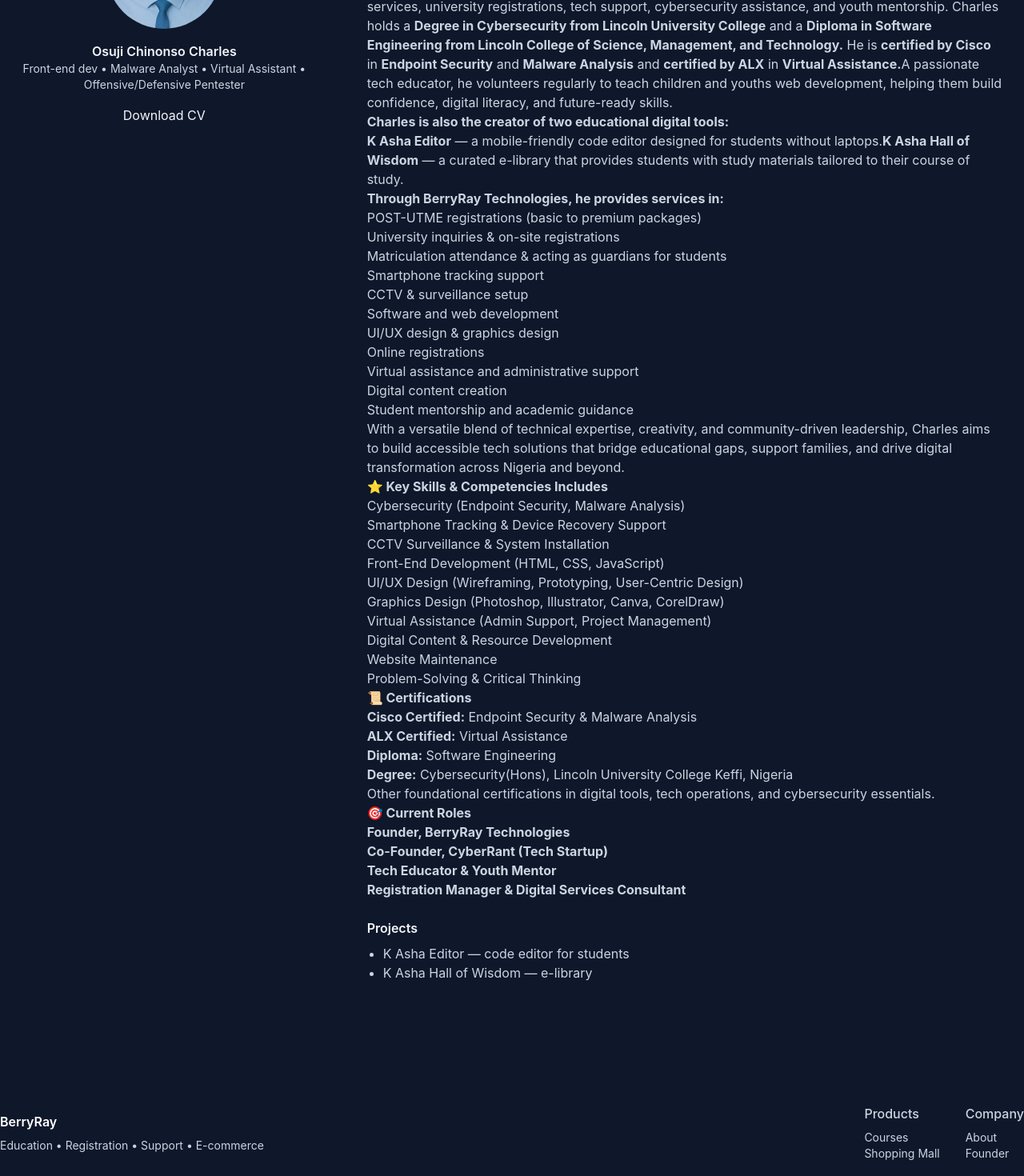
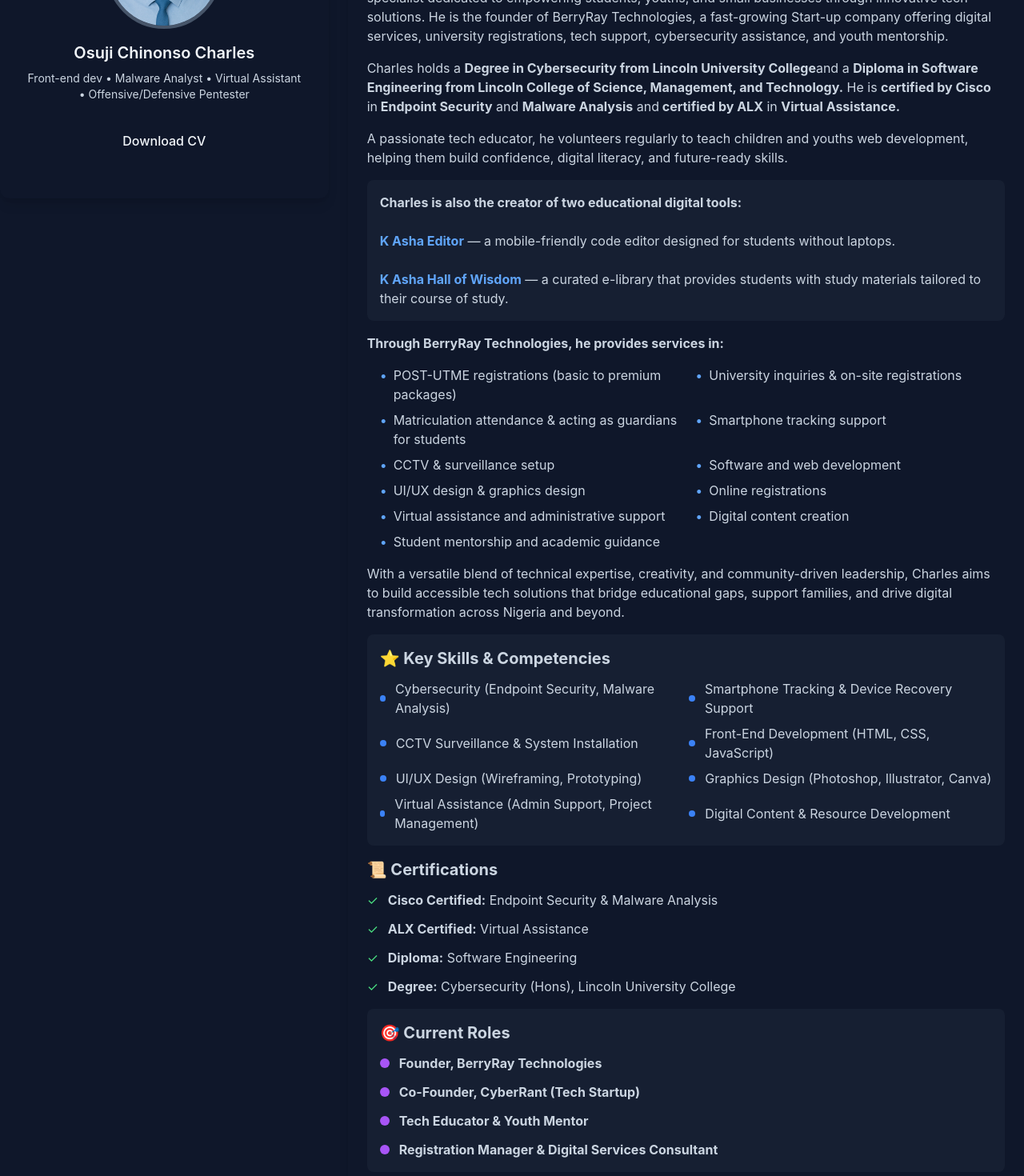
Before and after one commit to berryray-tech/Berry-Ray, a React (Vite) app in the folder client/: page /portfolio in a window 1280 px wide. Shown: the part 260-1730 px from the top of the page at 80% size. Built offline with nearby package versions, Linux system fonts and the light colour scheme.

Commit message:
fix cv download path and image

```diff
--- a/client/src/pages/Portfolio.jsx
+++ b/client/src/pages/Portfolio.jsx
@@ -2,106 +2,276 @@
 
 export default function Portfolio() {
   return (
-    <section className="container py-12">
+    <section className="container py-12 px-4 md:px-0 mx-auto">
       <div className="grid md:grid-cols-3 gap-6 items-start">
-        <div className="glass p-6 text-center">
-          <div className="w-36 h-36 mx-auto rounded-full bg-slate-700 overflow-hidden">
-            {/* placeholder, replace with your image path */}
-            <img src="/src/assets/profile.jpg/IMG.jpg" alt="profile" className="w-full h-full object-cover" />
+        {/* Profile Card */}
+        <div className="glass p-6 text-center rounded-xl shadow-lg">
+          <div className="w-36 h-36 mx-auto rounded-full bg-slate-700 overflow-hidden border-4 border-slate-600">
+            {/* Updated Image Path */}
+            <img
+              src="/images/IMG.jpg"
+              alt="Osuji Chinonso Charles"
+              className="w-full h-full object-cover"
+              onError={(e) => {
+                e.target.onerror = null;
+                e.target.src = "https://via.placeholder.com/400x400/374151/ffffff?text=Profile+Image";
+              }}
+            />
           </div>
-          <h3 className="mt-4 font-semibold">Osuji Chinonso Charles</h3>
-          <p className="text-sm text-slate-300">Front-end dev • Malware Analyst • Virtual Assistant • Offensive/Defensive Pentester</p>
-          <a href="/public/Osuji Chinonso Charles cv.pdf" className="btn-accent inline-block mt-4">Download CV</a>
+          <h3 className="mt-4 font-semibold text-xl">Osuji Chinonso Charles</h3>
+          <p className="text-sm text-slate-300 mt-2 px-2">
+            Front-end dev • Malware Analyst • Virtual Assistant • Offensive/Defensive Pentester
+          </p>
+
+          {/* Fixed CV Download Link */}
+          <a
+            href="/Osuji_Chinonso_Charles_CV.pdf"
+            download="Osuji_Chinonso_Charles_CV.pdf"
+            className="btn-accent inline-block mt-6 px-8 py-3 rounded-lg font-medium hover:bg-blue-600 transition-all duration-300"
+          >
+            Download CV
+          </a>
+
+          {/* Social Links (Optional) */}
+          <div className="mt-6 flex justify-center space-x-4">
+            <a href="#" className="text-slate-400 hover:text-white">
+              <i className="fab fa-linkedin text-xl"></i>
+            </a>
+            <a href="#" className="text-slate-400 hover:text-white">
+              <i className="fab fa-github text-xl"></i>
+            </a>
+            <a href="#" className="text-slate-400 hover:text-white">
+              <i className="fab fa-twitter text-xl"></i>
+            </a>
+          </div>
         </div>
 
-        <div className="md:col-span-2 glass p-6">
-          <h3 className="font-semibold">Bio</h3>
-          <p className="text-slate-300 mt-2"><strong>Osuji Chinonso Charles</strong> is a multi-skilled technology professional, digital creator, and cybersecurity specialist dedicated to empowering students, youths, and small businesses through innovative tech solutions. He is the founder of BerryRay Technologies, a fast-growing Start-up company offering digital services, university registrations, tech support, cybersecurity assistance, and youth mentorship.
+        {/* Bio Section */}
+        <div className="md:col-span-2 glass p-6 rounded-xl shadow-lg">
+          <h3 className="font-semibold text-2xl mb-6 pb-3 border-b border-slate-700">Bio</h3>
+          <div className="text-slate-300 space-y-4">
+            <p>
+              <strong>Osuji Chinonso Charles</strong> is a multi-skilled technology professional,
+              digital creator, and cybersecurity specialist dedicated to empowering students,
+              youths, and small businesses through innovative tech solutions. He is the founder
+              of BerryRay Technologies, a fast-growing Start-up company offering digital services,
+              university registrations, tech support, cybersecurity assistance, and youth mentorship.
+            </p>
 
-Charles holds a <strong>Degree in Cybersecurity from Lincoln University College</strong> and a <strong>Diploma in Software Engineering from Lincoln College of Science, Management, and Technology.</strong> He is <strong>certified by Cisco</strong> in <strong>Endpoint Security</strong> and <strong>Malware Analysis</strong> and <strong>certified by ALX</strong> in <strong>Virtual Assistance.</strong>
+            <p>
+              Charles holds a <strong>Degree in Cybersecurity from Lincoln University College</strong>
+              and a <strong>Diploma in Software Engineering from Lincoln College of Science,
+              Management, and Technology.</strong> He is <strong>certified by Cisco</strong> in
+              <strong> Endpoint Security</strong> and <strong>Malware Analysis</strong> and
+              <strong> certified by ALX</strong> in <strong>Virtual Assistance.</strong>
+            </p>
 
-A passionate tech educator, he volunteers regularly to teach children and youths web development, helping them build confidence, digital literacy, and future-ready skills.<br></br>
+            <p>
+              A passionate tech educator, he volunteers regularly to teach children and youths
+              web development, helping them build confidence, digital literacy, and future-ready skills.
+            </p>
 
-<strong>Charles is also the creator of two educational digital tools:</strong><br></br>
+            <div className="bg-slate-800/50 p-4 rounded-lg my-4">
+              <strong>Charles is also the creator of two educational digital tools:</strong><br/><br/>
 
-<strong>K Asha Editor</strong> — a mobile-friendly code editor designed for students without laptops.
+              <strong className="text-blue-400">K Asha Editor</strong> — a mobile-friendly code editor
+              designed for students without laptops.<br/><br/>
 
-<strong>K Asha Hall of Wisdom</strong> — a curated e-library that provides students with study materials tailored to their course of study.<br></br>
+              <strong className="text-blue-400">K Asha Hall of Wisdom</strong> — a curated e-library
+              that provides students with study materials tailored to their course of study.
+            </div>
 
-<strong>Through BerryRay Technologies, he provides services in:</strong><br></br>
+            <p>
+              <strong>Through BerryRay Technologies, he provides services in:</strong>
+            </p>
 
-POST-UTME registrations (basic to premium packages)<br></br>
+            <div className="grid grid-cols-1 md:grid-cols-2 gap-2 ml-4 my-4">
+              <div className="flex items-start">
+                <span className="text-blue-400 mr-2">•</span>
+                <span>POST-UTME registrations (basic to premium packages)</span>
+              </div>
+              <div className="flex items-start">
+                <span className="text-blue-400 mr-2">•</span>
+                <span>University inquiries & on-site registrations</span>
+              </div>
+              <div className="flex items-start">
+                <span className="text-blue-400 mr-2">•</span>
+                <span>Matriculation attendance & acting as guardians for students</span>
+              </div>
+              <div className="flex items-start">
+                <span className="text-blue-400 mr-2">•</span>
+                <span>Smartphone tracking support</span>
+              </div>
+              <div className="flex items-start">
+                <span className="text-blue-400 mr-2">•</span>
+                <span>CCTV & surveillance setup</span>
+              </div>
+              <div className="flex items-start">
+                <span className="text-blue-400 mr-2">•</span>
+                <span>Software and web development</span>
+              </div>
+              <div className="flex items-start">
+                <span className="text-blue-400 mr-2">•</span>
+                <span>UI/UX design & graphics design</span>
+              </div>
+              <div className="flex items-start">
+                <span className="text-blue-400 mr-2">•</span>
+                <span>Online registrations</span>
+              </div>
+              <div className="flex items-start">
+                <span className="text-blue-400 mr-2">•</span>
+                <span>Virtual assistance and administrative support</span>
+              </div>
+              <div className="flex items-start">
+                <span className="text-blue-400 mr-2">•</span>
+                <span>Digital content creation</span>
+              </div>
+              <div className="flex items-start">
+                <span className="text-blue-400 mr-2">•</span>
+                <span>Student mentorship and academic guidance</span>
+              </div>
+            </div>
 
-University inquiries & on-site registrations<br></br>
+            <p>
+              With a versatile blend of technical expertise, creativity, and community-driven
+              leadership, Charles aims to build accessible tech solutions that bridge educational
+              gaps, support families, and drive digital transformation across Nigeria and beyond.
+            </p>
 
-Matriculation attendance & acting as guardians for students<br></br>
+            <div className="bg-slate-800/50 p-4 rounded-lg my-4">
+              <strong className="text-xl">⭐ Key Skills & Competencies</strong>
+              <div className="grid grid-cols-1 md:grid-cols-2 gap-2 mt-3">
+                <div className="flex items-center">
+                  <span className="w-2 h-2 bg-blue-500 rounded-full mr-3"></span>
+                  <span>Cybersecurity (Endpoint Security, Malware Analysis)</span>
+                </div>
+                <div className="flex items-center">
+                  <span className="w-2 h-2 bg-blue-500 rounded-full mr-3"></span>
+                  <span>Smartphone Tracking & Device Recovery Support</span>
+                </div>
+                <div className="flex items-center">
+                  <span className="w-2 h-2 bg-blue-500 rounded-full mr-3"></span>
+                  <span>CCTV Surveillance & System Installation</span>
+                </div>
+                <div className="flex items-center">
+                  <span className="w-2 h-2 bg-blue-500 rounded-full mr-3"></span>
+                  <span>Front-End Development (HTML, CSS, JavaScript)</span>
+                </div>
+                <div className="flex items-center">
+                  <span className="w-2 h-2 bg-blue-500 rounded-full mr-3"></span>
+                  <span>UI/UX Design (Wireframing, Prototyping)</span>
+                </div>
+                <div className="flex items-center">
+                  <span className="w-2 h-2 bg-blue-500 rounded-full mr-3"></span>
+                  <span>Graphics Design (Photoshop, Illustrator, Canva)</span>
+                </div>
+                <div className="flex items-center">
+                  <span className="w-2 h-2 bg-blue-500 rounded-full mr-3"></span>
+                  <span>Virtual Assistance (Admin Support, Project Management)</span>
+                </div>
+                <div className="flex items-center">
+                  <span className="w-2 h-2 bg-blue-500 rounded-full mr-3"></span>
+                  <span>Digital Content & Resource Development</span>
+                </div>
+              </div>
+            </div>
 
-Smartphone tracking support<br></br>
+            <div className="my-6">
+              <strong className="text-xl">📜 Certifications</strong>
+              <div className="space-y-3 mt-3">
+                <div className="flex items-start">
+                  <span className="text-green-400 mr-3">✓</span>
+                  <span><strong>Cisco Certified:</strong> Endpoint Security & Malware Analysis</span>
+                </div>
+                <div className="flex items-start">
+                  <span className="text-green-400 mr-3">✓</span>
+                  <span><strong>ALX Certified:</strong> Virtual Assistance</span>
+                </div>
+                <div className="flex items-start">
+                  <span className="text-green-400 mr-3">✓</span>
+                  <span><strong>Diploma:</strong> Software Engineering</span>
+                </div>
+                <div className="flex items-start">
+                  <span className="text-green-400 mr-3">✓</span>
+                  <span><strong>Degree:</strong> Cybersecurity (Hons), Lincoln University College</span>
+                </div>
+              </div>
+            </div>
 
-CCTV & surveillance setup<br></br>
+            <div className="bg-slate-800/50 p-4 rounded-lg">
+              <strong className="text-xl">🎯 Current Roles</strong>
+              <div className="space-y-3 mt-3">
+                <div className="flex items-center">
+                  <span className="w-3 h-3 bg-purple-500 rounded-full mr-3"></span>
+                  <span><strong>Founder, BerryRay Technologies</strong></span>
+                </div>
+                <div className="flex items-center">
+                  <span className="w-3 h-3 bg-purple-500 rounded-full mr-3"></span>
+                  <span><strong>Co-Founder, CyberRant (Tech Startup)</strong></span>
+                </div>
+                <div className="flex items-center">
+                  <span className="w-3 h-3 bg-purple-500 rounded-full mr-3"></span>
+                  <span><strong>Tech Educator & Youth Mentor</strong></span>
+                </div>
+                <div className="flex items-center">
+                  <span className="w-3 h-3 bg-purple-500 rounded-full mr-3"></span>
+                  <span><strong>Registration Manager & Digital Services Consultant</strong></span>
+                </div>
+              </div>
+            </div>
+          </div>
 
-Software and web development<br></br>
+          {/* Projects Section */}
+          <h4 className="mt-8 font-semibold text-xl mb-4 pb-3 border-b border-slate-700">Projects</h4>
+          <div className="grid grid-cols-1 md:grid-cols-2 gap-6">
+            <div className="bg-slate-800/50 p-5 rounded-lg hover:bg-slate-800 transition-all duration-300">
+              <h5 className="font-semibold text-lg text-blue-400 mb-2">K Asha Editor</h5>
+              <p className="text-slate-300 text-sm">
+                A mobile-friendly code editor designed specifically for students without laptops,
+                enabling them to practice coding on their smartphones.
+              </p>
+              <div className="mt-4 flex flex-wrap gap-2">
+                <span className="px-3 py-1 bg-slate-700 rounded-full text-xs">HTML/CSS</span>
+                <span className="px-3 py-1 bg-slate-700 rounded-full text-xs">JavaScript</span>
+                <span className="px-3 py-1 bg-slate-700 rounded-full text-xs">Mobile-first</span>
+              </div>
+            </div>
+            <div className="bg-slate-800/50 p-5 rounded-lg hover:bg-slate-800 transition-all duration-300">
+              <h5 className="font-semibold text-lg text-blue-400 mb-2">K Asha Hall of Wisdom</h5>
+              <p className="text-slate-300 text-sm">
+                A curated e-library platform that provides students with study materials
+                and resources tailored to their specific courses of study.
+              </p>
+              <div className="mt-4 flex flex-wrap gap-2">
+                <span className="px-3 py-1 bg-slate-700 rounded-full text-xs">E-Library</span>
+                <span className="px-3 py-1 bg-slate-700 rounded-full text-xs">Education</span>
+                <span className="px-3 py-1 bg-slate-700 rounded-full text-xs">Resource Management</span>
+              </div>
+            </div>
+          </div>
 
-UI/UX design & graphics design<br></br>
-
-Online registrations<br></br>
-
-Virtual assistance and administrative support<br></br>
-
-Digital content creation<br></br>
-
-Student mentorship and academic guidance<br></br>
-
-With a versatile blend of technical expertise, creativity, and community-driven leadership, Charles aims to build accessible tech solutions that bridge educational gaps, support families, and drive digital transformation across Nigeria and beyond.<br></br>
-
-<strong>⭐ Key Skills & Competencies Includes</strong><br></br>
-
-Cybersecurity (Endpoint Security, Malware Analysis)<br></br>
-
-Smartphone Tracking & Device Recovery Support<br></br>
-
-CCTV Surveillance & System Installation<br></br>
-
-Front-End Development (HTML, CSS, JavaScript)<br></br>
-
-UI/UX Design (Wireframing, Prototyping, User-Centric Design)<br></br>
-
-Graphics Design (Photoshop, Illustrator, Canva, CorelDraw)<br></br>
-
-Virtual Assistance (Admin Support, Project Management)<br></br>
-
-Digital Content & Resource Development<br></br>
-
-Website Maintenance<br></br>
-
-Problem-Solving & Critical Thinking<br></br>
-
-<strong>📜 Certifications</strong><br></br>
-
-<strong>Cisco Certified:</strong> Endpoint Security & Malware Analysis<br></br>
-
-<strong>ALX Certified:</strong> Virtual Assistance<br></br>
-
-<strong>Diploma:</strong> Software Engineering<br></br>
-
-<strong>Degree:</strong> Cybersecurity(Hons), Lincoln University College Keffi, Nigeria<br></br>
-
-Other foundational certifications in digital tools, tech operations, and cybersecurity essentials.<br></br>
-
-<strong>🎯 Current Roles</strong><br></br>
-
-<strong>Founder, BerryRay Technologies</strong><br></br>
-
-<strong>Co-Founder, CyberRant (Tech Startup)</strong><br></br>
-
-<strong>Tech Educator & Youth Mentor</strong><br></br>
-<strong>Registration Manager & Digital Services Consultant</strong></p>
-
-          <h4 className="mt-6 font-semibold">Projects</h4>
-          <ul className="list-disc ml-5 mt-2 text-slate-300">
-            <li>K Asha Editor — code editor for students</li>
-            <li>K Asha Hall of Wisdom — e-library</li>
-          </ul>
+          {/* Contact Info */}
+          <div className="mt-8 pt-6 border-t border-slate-700">
+            <h5 className="font-semibold text-lg mb-3">Contact Information</h5>
+            <div className="grid grid-cols-1 md:grid-cols-2 gap-4">
+              <div className="flex items-center">
+                <span className="text-blue-400 mr-3">📧</span>
+                <span className="text-slate-300">your.email@example.com</span>
+              </div>
+              <div className="flex items-center">
+                <span className="text-blue-400 mr-3">📱</span>
+                <span className="text-slate-300">+234 XXX XXX XXXX</span>
+              </div>
+              <div className="flex items-center">
+                <span className="text-blue-400 mr-3">📍</span>
+                <span className="text-slate-300">Nigeria</span>
+              </div>
+              <div className="flex items-center">
+                <span className="text-blue-400 mr-3">🔗</span>
+                <a href="#" className="text-slate-300 hover:text-blue-400">LinkedIn Profile</a>
+              </div>
+            </div>
+          </div>
         </div>
       </div>
     </section>
```
Also changed, not shown: client/public/Images/IMG.jpg (renamed from client/src/assets/profile.jpg/IMG.jpg), 1 other file (tests, documents, lock files or other folders).
